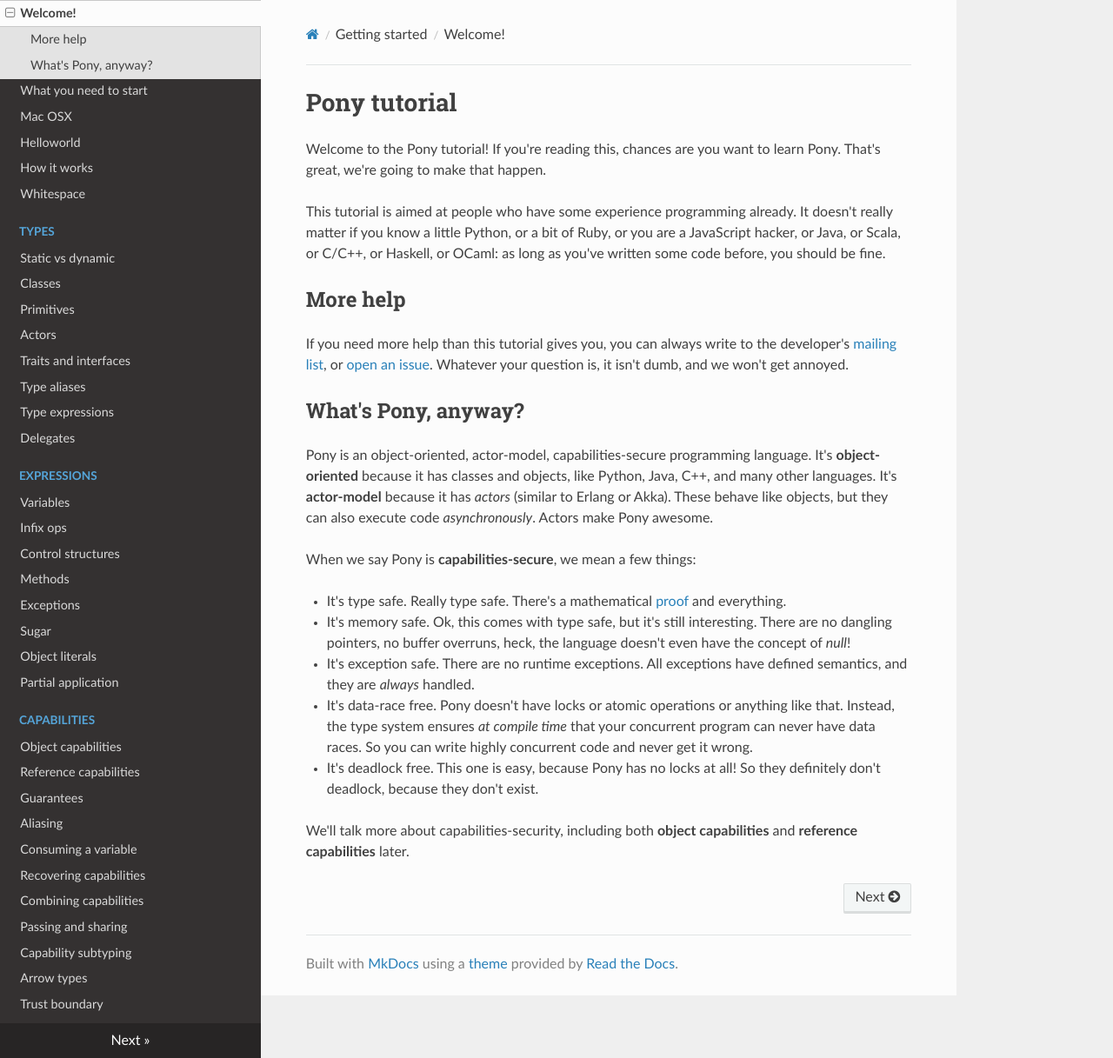
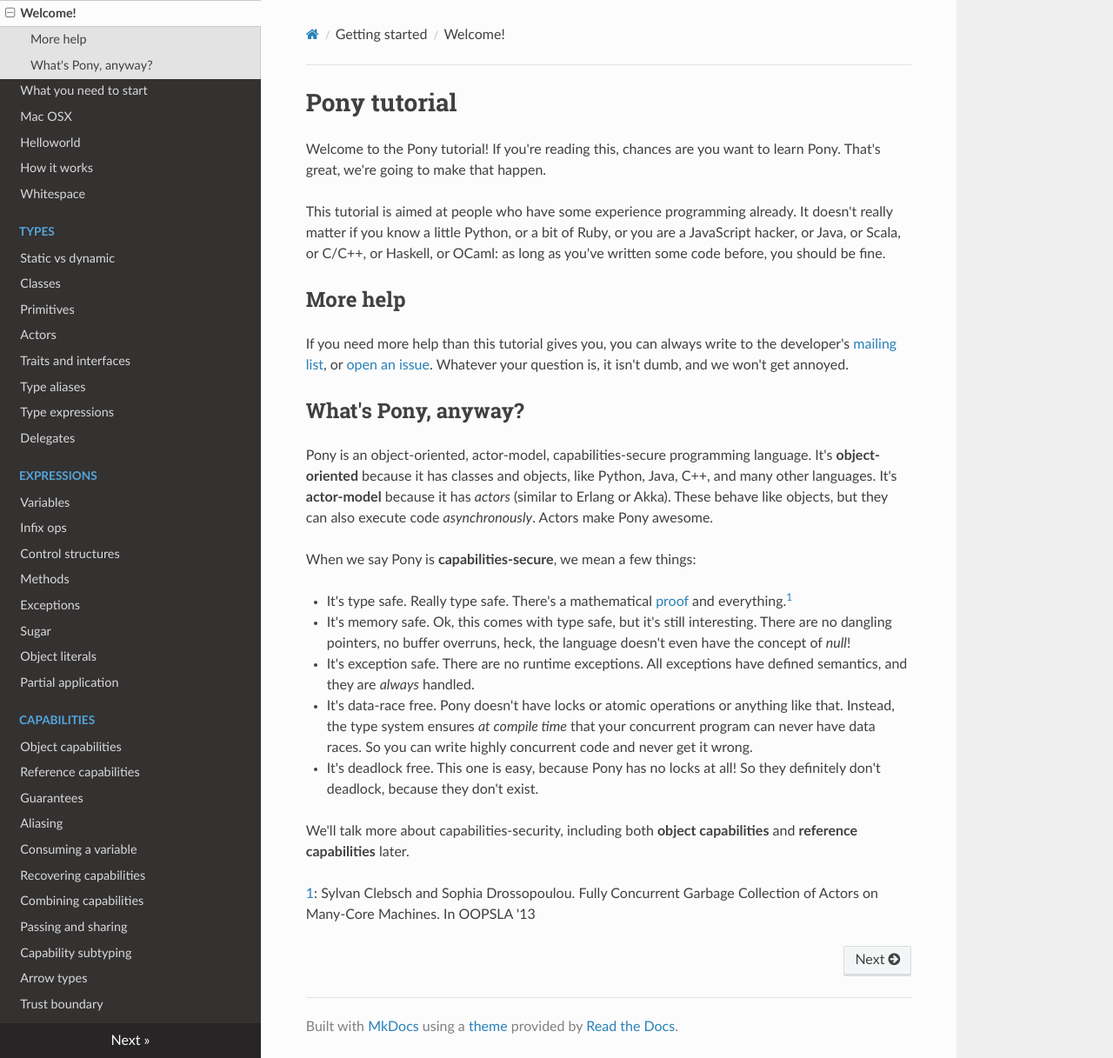
Before and after one commit to ponylang/pony-tutorial, an MkDocs documentation site: the page built from docs/index.md, in a window 1280 px wide and 1217 px high. Shown: the whole window at 87% size. Built offline with MkDocs 1.6.1, drawn with Linux system fonts in a browser that asks for light colours; nearby versions of some CDN libraries; old or Windows-style settings are respelled for this version of MkDocs.

Commit message:
add a footnote for proof link
Now it looks good

```diff
--- a/docs/index.md
+++ b/docs/index.md
@@ -14,10 +14,12 @@
 
 When we say Pony is __capabilities-secure__, we mean a few things:
 
-* It's type safe. Really type safe. There's a mathematical [proof](https://github.com/ponylang/ponylang.github.io/blob/master/media/papers/opsla237-clebsch.pdf) and everything.
+* It's type safe. Really type safe. There's a mathematical [proof](https://github.com/ponylang/ponylang.github.io/blob/master/media/papers/opsla237-clebsch.pdf) and everything.<sup>[1](#fn1)</sup>
 * It's memory safe. Ok, this comes with type safe, but it's still interesting. There are no dangling pointers, no buffer overruns, heck, the language doesn't even have the concept of _null_!
 * It's exception safe. There are no runtime exceptions. All exceptions have defined semantics, and they are _always_ handled.
 * It's data-race free. Pony doesn't have locks or atomic operations or anything like that. Instead, the type system ensures _at compile time_ that your concurrent program can never have data races. So you can write highly concurrent code and never get it wrong.
 * It's deadlock free. This one is easy, because Pony has no locks at all! So they definitely don't deadlock, because they don't exist.
 
 We'll talk more about capabilities-security, including both __object capabilities__ and __reference capabilities__ later.
+
+<a name="fn1">1</a>: Sylvan Clebsch and Sophia Drossopoulou. Fully Concurrent Garbage Collection of Actors on Many-Core Machines. In OOPSLA '13
```
